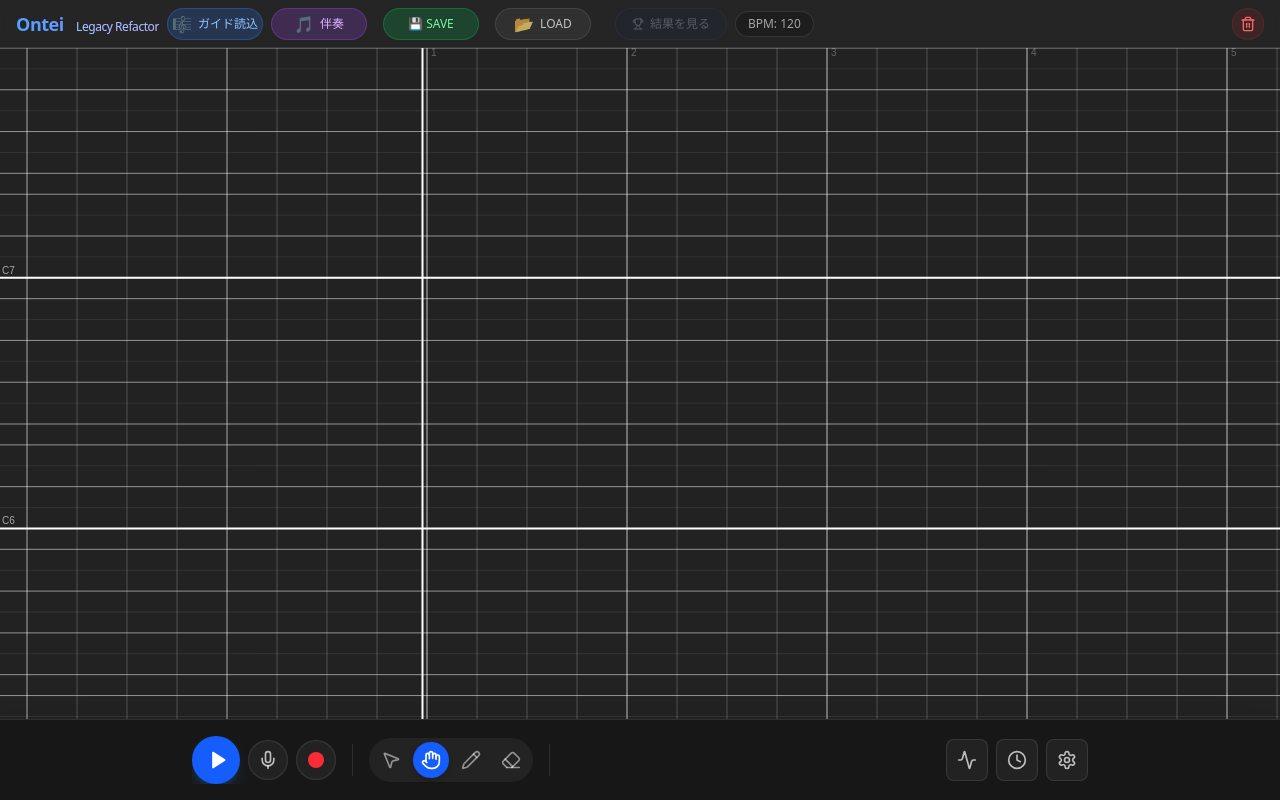
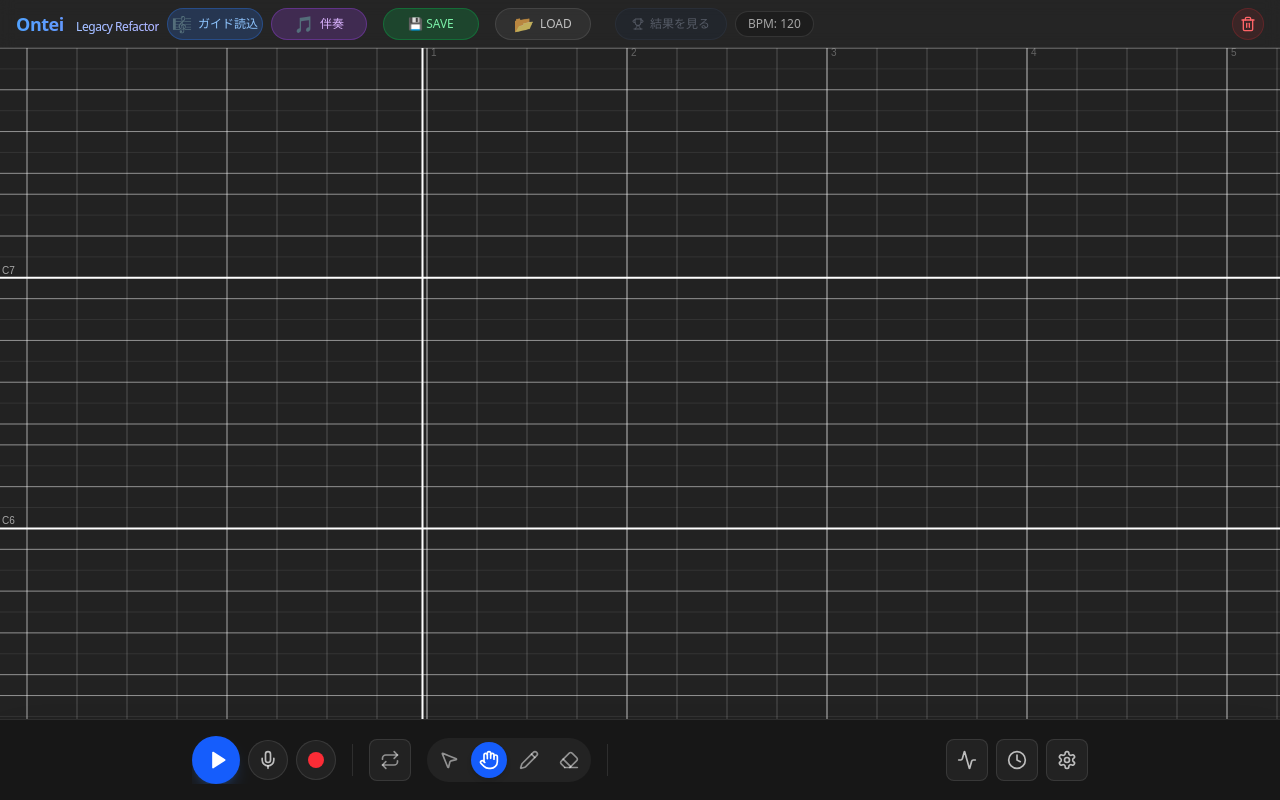
Before and after one commit to morisoba-03/ontei, a React (Vite) app: page / in a window 1280 px wide. Built offline with nearby package versions, Linux system fonts and the light colour scheme.

Commit message:
Add loop toggle button to controls

```diff
--- a/src/components/Controls.tsx
+++ b/src/components/Controls.tsx
@@ -1,5 +1,5 @@
 import { useState, useEffect } from 'react';
-import { Play, Square, Mic, MousePointer2, Hand, Pencil, Eraser, Settings, Activity, Clock } from 'lucide-react';
+import { Play, Square, Mic, MousePointer2, Hand, Pencil, Eraser, Settings, Activity, Clock, Repeat } from 'lucide-react';
 import { audioEngine } from '../lib/AudioEngine';
 import { MidiTrackSelector } from './MidiTrackSelector';
 import type { MidiTrackInfo } from './MidiTrackSelector';
@@ -20,6 +20,7 @@ export function Controls({ onOpenSettings, onOpenPractice, onOpenHistory, onReco
     const [isMicOn, setIsMicOn] = useState(!!audioEngine.micStream);
     const [isRecording, setIsRecording] = useState(audioEngine.isRecording);
     const [editTool, setEditTool] = useState(audioEngine.state.editTool);
+    const [loopEnabled, setLoopEnabled] = useState(audioEngine.state.loopEnabled);
     const [midiTracks, setMidiTracks] = useState<MidiTrackInfo[]>([]);
     const [showMidiSelector, setShowMidiSelector] = useState(false);
 
@@ -30,6 +31,7 @@ export function Controls({ onOpenSettings, onOpenPractice, onOpenHistory, onReco
             setIsMicOn(!!audioEngine.micStream);
             setIsRecording(audioEngine.isRecording);
             setEditTool(audioEngine.state.editTool);
+            setLoopEnabled(audioEngine.state.loopEnabled);
 
             // Check for MIDI candidates to import
             const candidates = audioEngine.state.midiTrackCandidates;
@@ -155,6 +157,33 @@ export function Controls({ onOpenSettings, onOpenPractice, onOpenHistory, onReco
 
                 <div className="w-px h-8 bg-white/10 shrink-0 hidden sm:block" />
 
+                {/* Loop Toggle */}
+                <button
+                    onClick={() => {
+                        const newLoopEnabled = !audioEngine.state.loopEnabled;
+                        if (newLoopEnabled && audioEngine.state.loopEnd <= audioEngine.state.loopStart) {
+                            // Set default loop range (current position + 10 seconds)
+                            const start = audioEngine.state.playbackPosition;
+                            audioEngine.updateState({
+                                loopEnabled: true,
+                                loopStart: start,
+                                loopEnd: start + 10
+                            });
+                        } else {
+                            audioEngine.updateState({ loopEnabled: newLoopEnabled });
+                        }
+                    }}
+                    className={cn(
+                        "p-2.5 rounded-lg border transition-all shrink-0",
+                        loopEnabled
+                            ? "bg-orange-500/20 border-orange-500/40 text-orange-400"
+                            : "bg-white/5 border-white/10 text-white/50 hover:text-white hover:bg-white/10"
+                    )}
+                    title={loopEnabled ? "ループOFF" : "ループON"}
+                >
+                    <Repeat className="w-5 h-5" />
+                </button>
+
                 {/* Center: Tools */}
                 <div className="flex items-center bg-white/5 rounded-full p-1 gap-1 shrink-0">
                     {[
```
